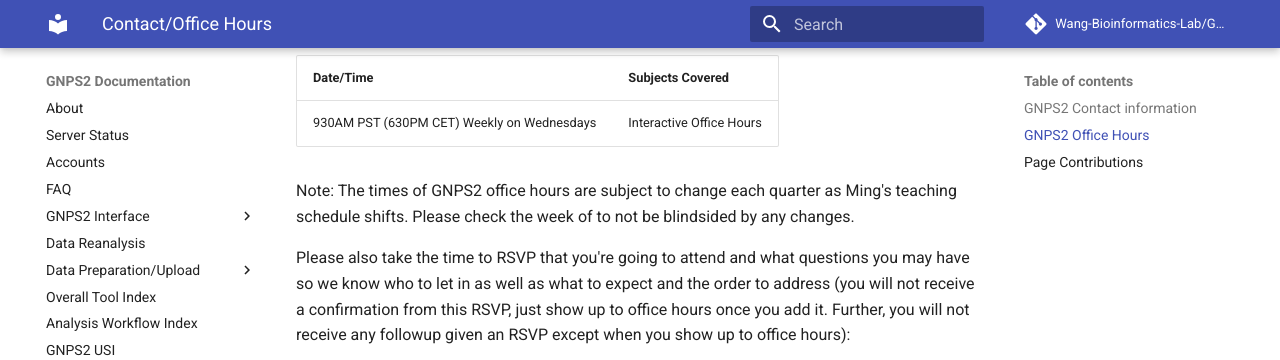
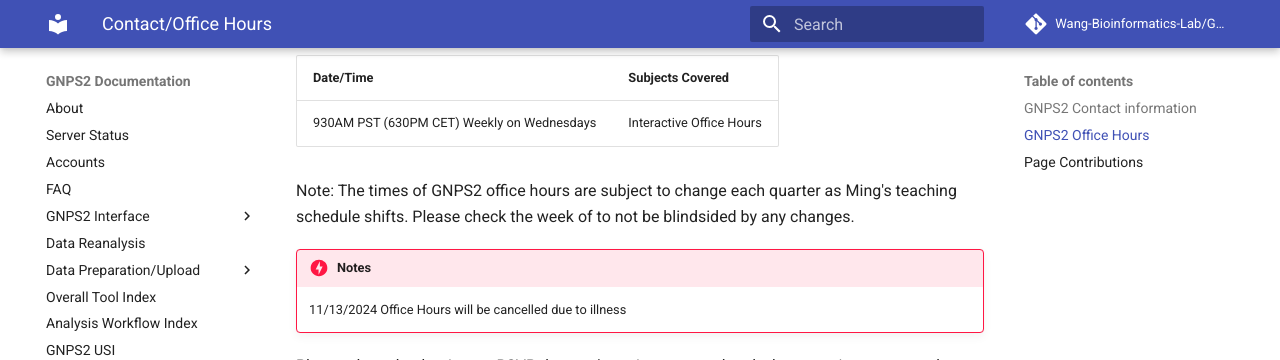
Before and after one commit to Wang-Bioinformatics-Lab/GNPS2_Documentation, an MkDocs documentation site: the page built from docs/contact.md, in a window 1280 px wide and 900 px high, scrolled down 654 px, cut to the strip 0-360 px from the top of the window. Built offline with MkDocs 1.6.1 and Material for MkDocs 9.7.7, drawn with Linux system fonts in a browser that asks for light colours; comment, search, counter and statistics services are not loaded.

Commit message:
Update contact.md

```diff
--- a/docs/contact.md
+++ b/docs/contact.md
@@ -20,9 +20,8 @@
 
 Note: The times of GNPS2 office hours are subject to change each quarter as Ming's teaching schedule shifts. Please check the week of to not be blindsided by any changes.
 
-<!--!!! danger "Notes"
-    10/2/2024 Office Hours will be delayed
--->
+!!! danger "Notes"
+    11/13/2024 Office Hours will be cancelled due to illness
 
 
 Please also take the time to RSVP that you're going to attend and what questions you may have so we know who to let in as well as what to expect and the order to address (you will not receive a confirmation from this RSVP, just show up to office hours once you add it. Further, you will not receive any followup given an RSVP except when you show up to office hours):
```
